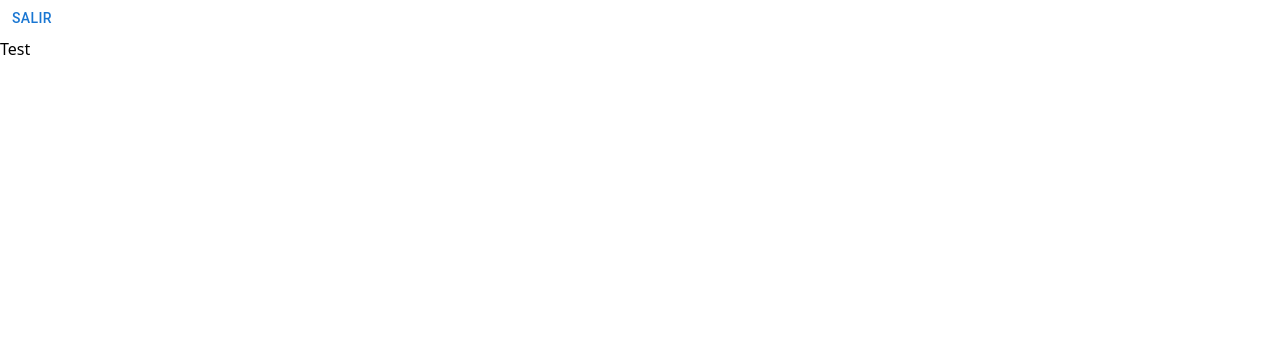
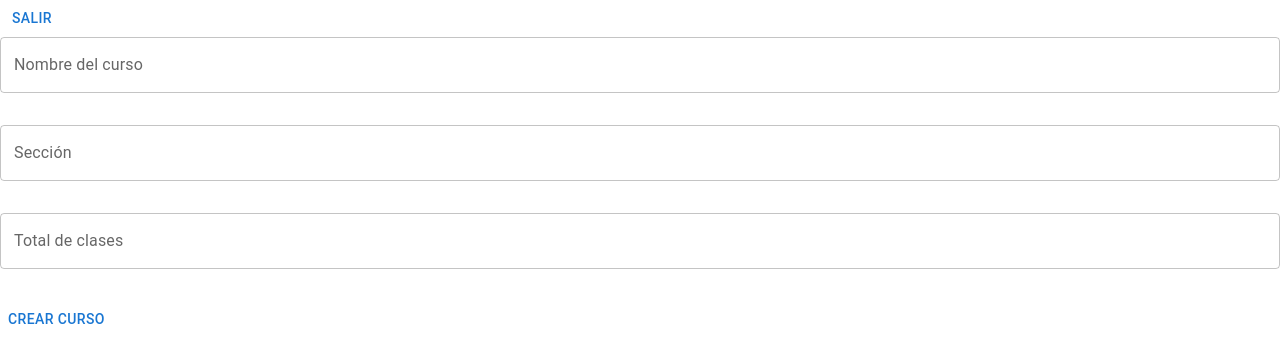
Before and after one commit to AsistenciaURL/docencia-web, a Next.js app: page /courses/new in a window 1280 px wide. Shown: the top 362 px of the page. Built offline with nearby package versions, Linux system fonts and the light colour scheme; no server answers; sample sign-in values are in the browser's storage.

Commit message:
Connected web app to backend API

```diff
--- /dev/null
+++ b/components/courses/CourseForm.tsx
@@ -0,0 +1,91 @@
+import { Button } from '@mui/material'
+import { useForm } from 'react-hook-form'
+import { useRouter } from 'next/router'
+import { yupResolver } from '@hookform/resolvers/yup'
+import * as yup from 'yup'
+
+import { HookResponse } from 'hooks/types'
+import { SnackbarContext } from 'context/SnackbarProvider'
+import { useContext } from 'react'
+import Input from 'components/core/Input'
+import useCourses from 'hooks/useCourses'
+
+type FormValues = {
+  name: string
+  section: number
+  total: number
+}
+
+const schema = yup.object().shape({
+  name: yup.string().required('Es neceasrio ingresar un nombre'),
+  section: yup.number().required('Es necesario ingresar una sección'),
+  total: yup
+    .string()
+    .required('es necesario ingreasr el total de clases del curso')
+})
+
+const CourseForm = () => {
+  const { openSnackbar } = useContext(SnackbarContext)
+  const { loading, createCourse } = useCourses()
+
+  const router = useRouter()
+
+  const {
+    control,
+    handleSubmit,
+    formState: { errors }
+  } = useForm<FormValues>({
+    mode: 'onSubmit',
+    resolver: yupResolver(schema)
+  })
+
+  const onSubmit = async (data: FormValues) => {
+    const response: HookResponse = await createCourse({
+      name: data.name,
+      section: data.section,
+      total: data.total
+    })
+    if (response.status === 'success') {
+      openSnackbar({
+        message: 'Curso creado correctamente',
+        severity: 'success'
+      })
+      router.push('/courses')
+    } else {
+      openSnackbar({
+        message: response.message,
+        severity: 'error'
+      })
+    }
+  }
+
+  return (
+    <>
+      <form onSubmit={handleSubmit(onSubmit)}>
+        <Input
+          control={control}
+          label="Nombre del curso"
+          name="name"
+          error={errors.name}
+        />
+        <Input
+          control={control}
+          type="number"
+          label="Sección"
+          name="section"
+          error={errors.section}
+        />
+        <Input
+          control={control}
+          type="number"
+          label="Total de clases"
+          name="total"
+          error={errors.total}
+        />
+        <Button type="submit">{loading ? 'Cargando...' : 'Crear curso'}</Button>
+      </form>
+    </>
+  )
+}
+
+export default CourseForm
--- a/components/signUp/SignUpForm.tsx
+++ b/components/signUp/SignUpForm.tsx
@@ -15,15 +15,20 @@ type FormValues = {
   name: string
   password: string
   passwordConfirm: string
+  carnet: string
 }
 
 const schema = yup.object().shape({
-  email: yup.string().email('Debe ser un correo válido').required(''),
+  email: yup
+    .string()
+    .email('Debe ser un correo válido')
+    .required('Es necesario ingresar un correo'),
   password: yup
     .string()
     .min(6, 'La contraseña debe tener mínimo 6 carácteres')
-    .required(''),
-  name: yup.string().required('')
+    .required('Es necesario ingresar una contraseña'),
+  name: yup.string().required('Es necesario ingresar un nombre'),
+  carnet: yup.string().required('Es necesario ingresar un carnet')
 })
 
 const SignUpForm = () => {
@@ -46,7 +51,8 @@ const SignUpForm = () => {
       const response: HookResponse = await createUser(
         data.email,
         data.password,
-        data.name
+        data.name,
+        data.carnet
       )
       if (response.status === 'success') {
         openSnackbar({
@@ -71,6 +77,12 @@ const SignUpForm = () => {
   return (
     <>
       <form onSubmit={handleSubmit(onSubmit)}>
+        <Input
+          control={control}
+          label="Carnet"
+          name="carnet"
+          error={errors.carnet}
+        />
         <Input
           control={control}
           label="Nombre"
--- a/hooks/useAuth.ts
+++ b/hooks/useAuth.ts
@@ -11,6 +11,7 @@ import {
 } from 'firebase/auth'
 
 import { auth } from 'services/Firebase'
+import { postOptions, _url } from 'services/Connection'
 import { HookResponse } from './types'
 
 const useAuth = () => {
@@ -59,10 +60,21 @@ const useAuth = () => {
   const createUser = async (
     email: string,
     password: string,
-    name: string
+    name: string,
+    carnet: string
   ): Promise<HookResponse> => {
     try {
-      await createUserWithEmailAndPassword(auth, email, password)
+      const user = await createUserWithEmailAndPassword(auth, email, password)
+      await fetch(
+        `${_url}/Docente/`,
+        postOptions({
+          carnet,
+          nombre: name,
+          correo: email,
+          firebaseid: user.user.uid
+        })
+      )
+
       return {
         status: 'success'
       }
--- /dev/null
+++ b/hooks/useCourses.ts
@@ -0,0 +1,69 @@
+import { SessionContext } from 'context/AuthProvider'
+import { useContext, useState } from 'react'
+import { postOptions, _url } from 'services/Connection'
+import { HookResponse } from './types'
+
+type CourseData = {
+  name: string
+  section: number
+  date?: string
+  total: number
+  semester?: number
+  faculty?: number
+}
+
+const useCourses = () => {
+  const [loading, setLoading] = useState(false)
+  const { session } = useContext(SessionContext)
+
+  const createCourse = async ({
+    date,
+    faculty,
+    name,
+    section,
+    semester,
+    total
+  }: CourseData): Promise<HookResponse> => {
+    setLoading(true)
+    console.log(session.uid)
+    try {
+      const response = await fetch(
+        `${_url}/Curso/`,
+        postOptions({
+          Nombre: 'Ingeniería de Software 1',
+          Seccion: 1,
+          Anio: '2022-12-12',
+          TotalClases: 40,
+          Ciclo_idciclo: 1,
+          Facultad_idFacultad: 1,
+          Docente_Carnet: session.uid
+        })
+      )
+
+      console.log(response)
+
+      setLoading(false)
+      if (response.ok) {
+        return {
+          status: 'success'
+        }
+      }
+      return {
+        message: 'Hubo un error al guardar el curso',
+        status: 'error'
+      }
+    } catch (error: any) {
+      return {
+        message: error.message,
+        status: 'error'
+      }
+    }
+  }
+
+  return {
+    loading,
+    createCourse
+  }
+}
+
+export default useCourses
--- a/pages/courses/[id]/generate-qr.tsx
+++ b/pages/courses/[id]/generate-qr.tsx
@@ -31,7 +31,6 @@ const GenerateQR = ({ id }: { id: string }) => {
 
   return (
     <div>
-      <Button>Test</Button>
       <div>2022-10-20 21:10:21</div>
       <LocalizationProvider dateAdapter={AdapterDayjs}>
         <TimePicker
@@ -41,7 +40,9 @@ const GenerateQR = ({ id }: { id: string }) => {
           renderInput={(params) => <TextField {...params} />}
         />
       </LocalizationProvider>
-      {generatedQR && <QRCode value={generatedQR} />}
+      <div className="w-screen flex justify-center">
+        {generatedQR && <QRCode value={generatedQR} />}
+      </div>
     </div>
   )
 }
--- a/pages/courses/[id]/index.tsx
+++ b/pages/courses/[id]/index.tsx
@@ -1,3 +1,6 @@
+import { Button } from '@mui/material'
+import { useRouter } from 'next/router'
+
 export async function getServerSideProps({ query }: { query: { id: string } }) {
   const { id } = query
   return {
@@ -6,9 +9,14 @@ export async function getServerSideProps({ query }: { query: { id: string } }) {
 }
 
 const Course = ({ id }: { id: string }) => {
+  const router = useRouter()
+
   return (
     <div>
-      <div>Test</div>
+      <div>{id}</div>
+      <Button onClick={() => router.push(`/courses/${id}/generate-qr`)}>
+        Generar QR
+      </Button>
     </div>
   )
 }
--- a/pages/courses/index.tsx
+++ b/pages/courses/index.tsx
@@ -1,5 +1,43 @@
+import { useContext, useEffect, useState } from 'react'
+
+import { Button } from '@mui/material'
+import { useRouter } from 'next/router'
+import { _url } from 'services/Connection'
+import { SessionContext } from 'context/AuthProvider'
+
 const CoursesList = () => {
-  return <div>CoursesList</div>
+  const [courses, setCourses] = useState([])
+  const { session } = useContext(SessionContext)
+  const router = useRouter()
+
+  useEffect(() => {
+    fetch(`${_url}/Curso/`)
+      .then((response) => response.json())
+      .then((data) =>
+        setCourses(
+          data.filter((course: any) => course.Docente_Carnet === session.uid)
+        )
+      )
+  }, [])
+
+  useEffect(() => {
+    console.log(courses)
+  }, [courses])
+
+  return (
+    <div>
+      <div>Lista de cursos</div>
+      {courses.map((course: any) => (
+        <div key={course.idCurso} className="flex">
+          <div>{course.Nombre}</div>
+          <Button onClick={() => router.push(`/courses/${course.idCurso}`)}>
+            Ver detalles
+          </Button>
+        </div>
+      ))}
+      <Button onClick={() => router.push('/courses/new')}>Nuevo curso</Button>
+    </div>
+  )
 }
 
 export default CoursesList
--- /dev/null
+++ b/pages/courses/new.tsx
@@ -0,0 +1,11 @@
+import CourseForm from 'components/courses/CourseForm'
+
+const NewCourse = () => {
+  return (
+    <div>
+      <CourseForm />
+    </div>
+  )
+}
+
+export default NewCourse
--- a/pages/home.tsx
+++ b/pages/home.tsx
@@ -1,7 +1,15 @@
 import type { NextPage } from 'next'
+import { Button } from '@mui/material'
+import { useRouter } from 'next/router'
 
 const Home: NextPage = () => {
-  return <div>Home Page</div>
+  const router = useRouter()
+
+  return (
+    <div>
+      <Button onClick={() => router.push('/courses')}>Ver cursos</Button>
+    </div>
+  )
 }
 
 export default Home
--- a/pages/sign-up.tsx
+++ b/pages/sign-up.tsx
@@ -1,7 +1,9 @@
 import { ReactNode, useEffect } from 'react'
+
+import { auth } from 'services/Firebase'
+import { signOut } from 'firebase/auth'
 import Empty from 'layouts/Empty'
 import SignUpForm from 'components/signUp/SignUpForm'
-import { signOut } from 'firebase/auth'
 
 const SignUp = () => {
   useEffect(() => {
--- /dev/null
+++ b/services/Connection.ts
@@ -0,0 +1,9 @@
+export const _url = 'http://127.0.0.1:8000/api/v1'
+
+export const postOptions = (body) => {
+  return {
+    method: 'POST',
+    body: JSON.stringify(body),
+    headers: { 'Content-Type': 'application/json' }
+  }
+}
```
